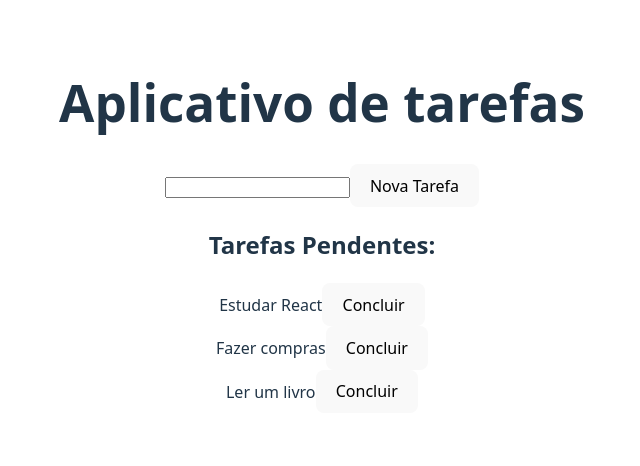
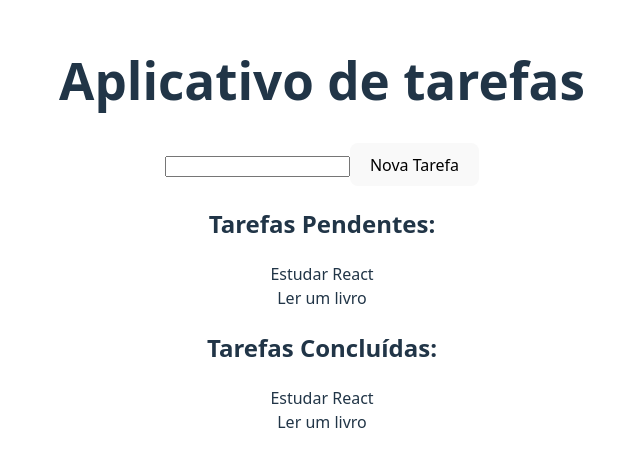
Before and after one commit to LucasGabriel021/App-Task, a React (Vite) app: page / in a window 1280 px wide. Shown: the part 174-640 px from the top of the page, without its empty margins (318-958 px from the left). Built offline with nearby package versions, Linux system fonts and the light colour scheme.

Commit message:
refactor: criação de um componente genérico para exibir tarefas

```diff
--- a/src/App.jsx
+++ b/src/App.jsx
@@ -2,7 +2,7 @@ import { useState } from 'react'
 import './App.css'
 import Cabecalho from './components/Cabecalho'
 import NovaTarefa from './components/NovaTarefa';
-import TarefasPendentes from './components/TarefasPendentes';
+import ListaTarefas from './components/ListaTarefas';
 
 function App() {
   const [tarefas, setTarefas] = useState([
@@ -15,7 +15,8 @@ function App() {
     <>
       <Cabecalho />
       <NovaTarefa tarefas={tarefas} setTarefas={setTarefas} />
-      <TarefasPendentes tarefas={tarefas} setTarefas={setTarefas}/>
+      <ListaTarefas titulo="Tarefas Pendentes:" status="pendentes" tarefas={tarefas} setTarefas={setTarefas}/>
+      <ListaTarefas titulo="Tarefas Concluídas:" status="concluida" tarefas={tarefas} setTarefas={setTarefas}/>
     </>
   )
 }
--- /dev/null
+++ b/src/components/ListaTarefas.jsx
@@ -0,0 +1,34 @@
+import React from 'react'
+
+export default function ListaTarefas({ titulo, status, tarefas, setTarefas }) {
+    function concluirTarefa(tarefa) {
+        const index = tarefas.findIndex((item) => item.id === tarefa.id);
+        tarefas[index].concluida = true;
+        setTarefas([...tarefas])
+    }
+
+    const tarefasFiltradas = tarefas.filter((item) => {
+        return status === "pendente" ? item.concluida : !item.concluida
+    });
+    console.log("Tarefas: ", tarefas);
+    console.log("Filtro: ", tarefasFiltradas);
+
+    return (
+        <div className="lista-tarefas">
+            <h2>{titulo}</h2>
+            {
+                tarefasFiltradas.map((item) => (
+                    <div key={item.id} className="tarefa">
+                        <span>{item.titulo}</span>
+
+                        {status === "pendente" && (
+                            <button type="button" onClick={() => concluirTarefa(item)}>
+                                Concluir
+                            </button>
+                        )}
+                    </div>
+                ))
+            }
+        </div>
+    )
+}
--- a/src/components/NovaTarefa.jsx
+++ b/src/components/NovaTarefa.jsx
@@ -1,19 +1,28 @@
-import React from 'react'
+import React, { useState } from 'react'
 
 export default function NovaTarefa({tarefas, setTarefas}) {
+  const [titulo, setTitulo] = useState('');
 
     function novaTarefa() {
-        const input = document.querySelector("div.nova-tarefa input");
-        if(input.value === "") return;
+      console.log("Antes: ", tarefas);
+      if(!titulo.trim()) return;
 
-        const id = tarefas[tarefas.length - 1].id + 1;
-        const novaTarefa = { id, titulo: input.value, completa: false};
-        setTarefas([...tarefas, novaTarefa]);
+      const novoId = tarefas.length > 0 ? tarefas[tarefas.length - 1].id + 1 : 1;
+
+      const novaTarefa = {
+        id: novoId,
+        titulo,
+        concluida: false
+      }
+
+      setTarefas([...tarefas, novaTarefa]);
+      console.log("Depois: ", tarefas);
+      setTitulo("");
     }
 
   return (
     <div className="nova-tarefa">
-        <input type="text"/>
+        <input type="text" value={titulo} onChange={(e) => setTitulo(e.target.value)}/>
         <button type="button" onClick={novaTarefa}>
             Nova Tarefa
         </button>
--- a/src/components/TarefasPendentes.jsx
+++ /dev/null
@@ -1,28 +0,0 @@
-import React from 'react'
-
-export default function TarefasPendentes({ tarefas, setTarefas }) {
-
-    function concluirTarefa(tarefa) {
-        const index = tarefas.findIndex((item) => item.id === tarefa.id);
-        tarefas[index].completa = true;
-        setTarefas([...tarefas])
-    }
-
-    return (
-        <div className="lista-tarefas">
-            <h2>Tarefas Pendentes:</h2>
-            {
-                tarefas
-                    .filter(item => !item.completa)
-                    .map((item) => (
-                        <div key={item.id} className="tarefa">
-                            <span>{item.titulo}</span>
-                            <button type="button" onClick={() => concluirTarefa(item)}>
-                                Concluir
-                            </button>
-                        </div>
-                    ))
-            }
-        </div>
-    )
-}
```
